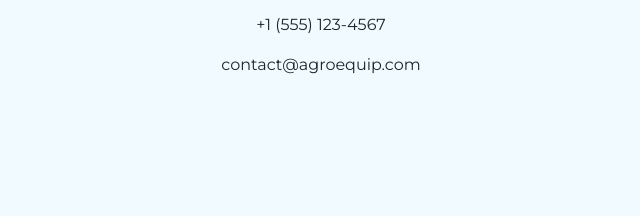
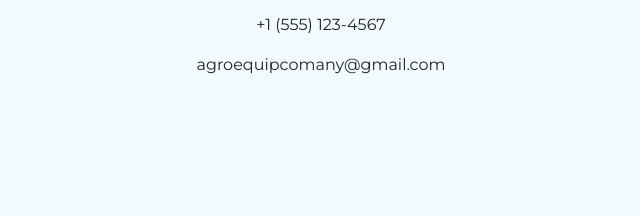
Before and after one commit to mohandhamad/AGROEQUIP, a plain HTML site: page index.html in a window 1280 px wide. Shown: the part 4513-4729 px from the top of the page, 319-959 px from the left. Drawn offline with nearby package versions, Linux system fonts and the light colour scheme.

Commit message:
Update index.html
the contact Email

```diff
--- a/index.html
+++ b/index.html
@@ -326,7 +326,7 @@
         <h2>AGROEQUIP</h2>
         <p>123 Green Valley, Springfield, IL 62701</p>
         <p>+1 (555) 123-4567</p>
-        <p>contact@agroequip.com</p>
+        <p>agroequipcomany@gmail.com</p>
       </div>
     </div>
   </div>
```
